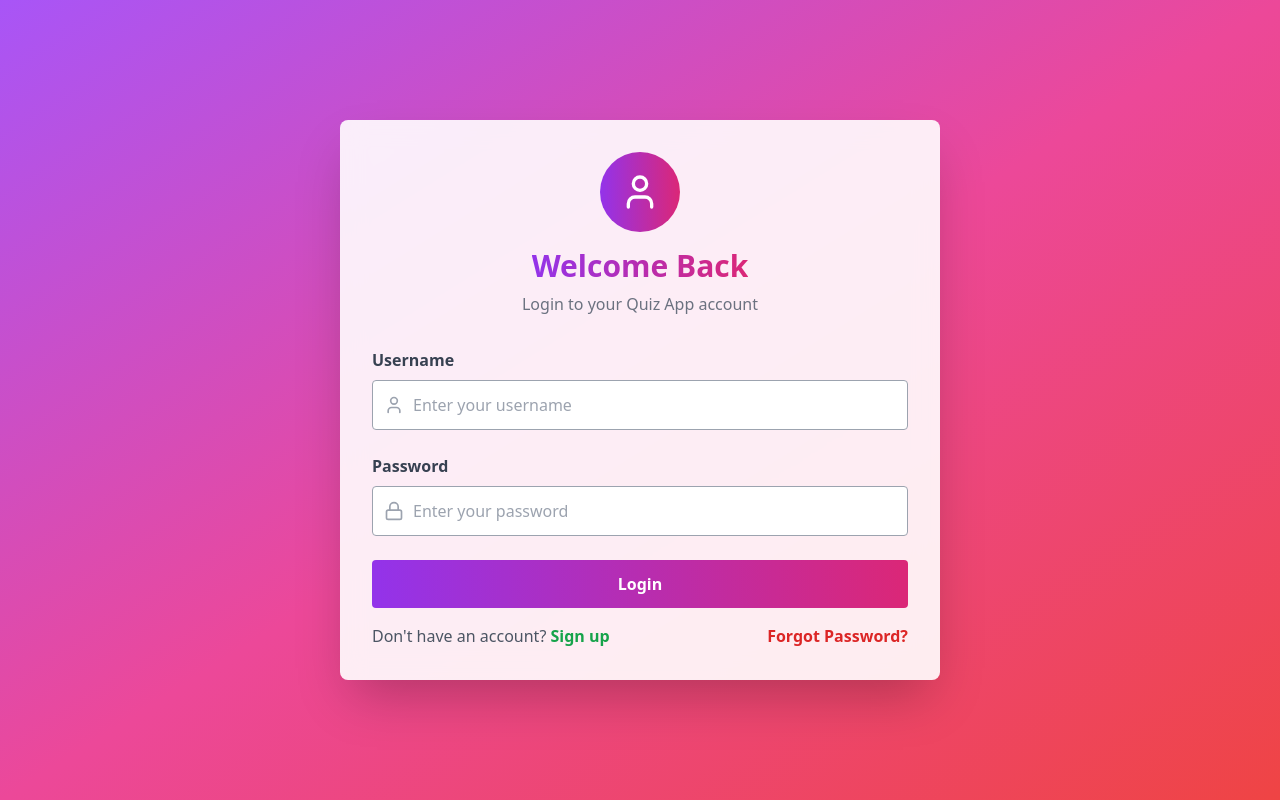
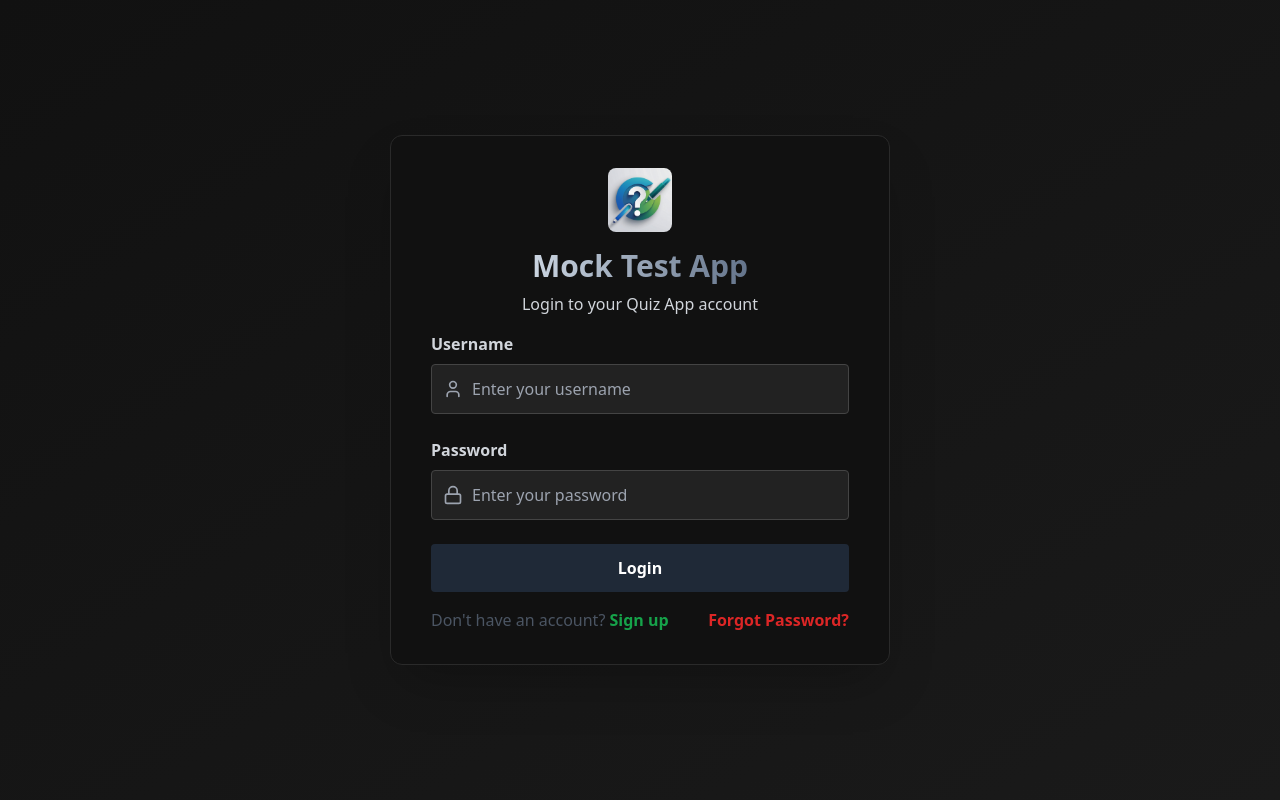
Before and after one commit to Vikrambgs/Exam-App, a React (Vite) app: page /login in a window 1280 px wide. Built offline with nearby package versions, Linux system fonts and the light colour scheme.

Commit message:
login screen ui change and background

```diff
--- a/src/pages/Login/Login.jsx
+++ b/src/pages/Login/Login.jsx
@@ -2,6 +2,7 @@ import { useState, useEffect } from "react";
 import { useDispatch, useSelector } from "react-redux";
 import { useNavigate } from "react-router-dom";
 import { Lock, User } from "lucide-react";
+import logo from "../../../public/logo.jpg";
 
 
 import { login } from "../../store/slices/authSlice";
@@ -38,16 +39,16 @@ function Login() {
     };
 
     return (
-      <div className="min-h-screen flex items-center justify-center bg-gradient-to-br from-purple-500 via-pink-500 to-red-500">
-        <div className="bg-white/90 backdrop-blur-md p-8 rounded-lg shadow-2xl w-[600px] transition-all duration-300 hover:shadow-3xl">
-          <div className="flex flex-col items-center mb-8">
-            <div className="w-20 h-20 bg-gradient-to-r from-purple-600 to-pink-600 rounded-full flex items-center justify-center mb-4">
-              <User className="w-10 h-10 text-white" />
-            </div>
-            <h1 className="text-3xl font-bold bg-gradient-to-r from-purple-600 to-pink-600 bg-clip-text text-transparent">
-              Welcome Back
+      <div className="min-h-screen flex items-center justify-center bg-gradient-to-br from-[#111]  to-[#1a1a1a]">
+        <div className="bg-[#111] backdrop-blur-md p-8 rounded-xl shadow-2xl w-[500px] transition-all duration-300 border border-[#2a2a2a] px-10">
+          <div className="flex flex-col items-center mb-4">
+
+            <img src={logo} alt="Logo" className="w-16 h-16 mb-4 rounded-lg"  />
+
+            <h1 className="text-3xl font-bold bg-gradient-to-r from-slate-300 to-slate-500 bg-clip-text text-transparent">
+              Mock Test App
             </h1>
-            <p className="text-gray-500 mt-2">Login to your Quiz App account</p>
+            <p className="text-gray-300 mt-2">Login to your Quiz App account</p>
           </div>
 
           {error && (
@@ -61,13 +62,13 @@ function Login() {
 
           <form onSubmit={handleSubmit} className="space-y-6">
             <div className="relative">
-              <label className="block text-gray-700 font-semibold mb-2">Username</label>
+              <label className="block text-gray-300 font-semibold mb-2">Username</label>
               <div className="relative">
                 <input
                   type="text"
                   value={username}
                   onChange={(e) => setUsername(e.target.value)}
-                  className="w-full pl-10 pr-4 py-3 border border-gray-400 rounded focus:outline-none focus:ring-2 focus:ring-purple-500 focus:border-transparent transition-all duration-300"
+                  className="w-full bg-[#222] pl-10 pr-4 py-3 border border-[#444] rounded focus:outline-none focus:ring-2 focus:ring-purple-500 focus:border-transparent transition-all duration-300 text-white"
                   required
                   placeholder="Enter your username"
                 />
@@ -76,13 +77,13 @@ function Login() {
             </div>
 
             <div className="relative">
-              <label className="block text-gray-700 font-semibold mb-2">Password</label>
+              <label className="block text-gray-300 font-semibold mb-2">Password</label>
               <div className="relative">
                 <input
                   type="password"
                   value={password}
                   onChange={(e) => setPassword(e.target.value)}
-                  className="w-full pl-10 pr-4 py-3 border border-gray-400 rounded focus:outline-none focus:ring-2 focus:ring-purple-500 focus:border-transparent transition-all duration-300"
+                  className="w-full bg-[#222] pl-10 pr-4 py-3 border border-[#444] rounded focus:outline-none focus:ring-2 focus:ring-purple-500 focus:border-transparent transition-all duration-300 text-white"
                   required
                   placeholder="Enter your password"
                 />
@@ -92,7 +93,7 @@ function Login() {
 
             <button
               type="submit"
-              className="w-full bg-gradient-to-r from-purple-600 to-pink-600 text-white py-3 rounded font-semibold hover:opacity-90 focus:outline-none focus:ring-2 focus:ring-purple-500 focus:ring-offset-2 transition-all duration-300 transform hover:scale-[1.02]"
+              className="w-full bg-gray-800 text-white py-3 rounded font-semibold hover:opacity-90 focus:outline-none focus:ring-2 focus:ring-purple-500 focus:ring-offset-2 transition-all duration-300 transform hover:scale-[1.02]"
               disabled={loading}
             >
               {loading ? (
```
